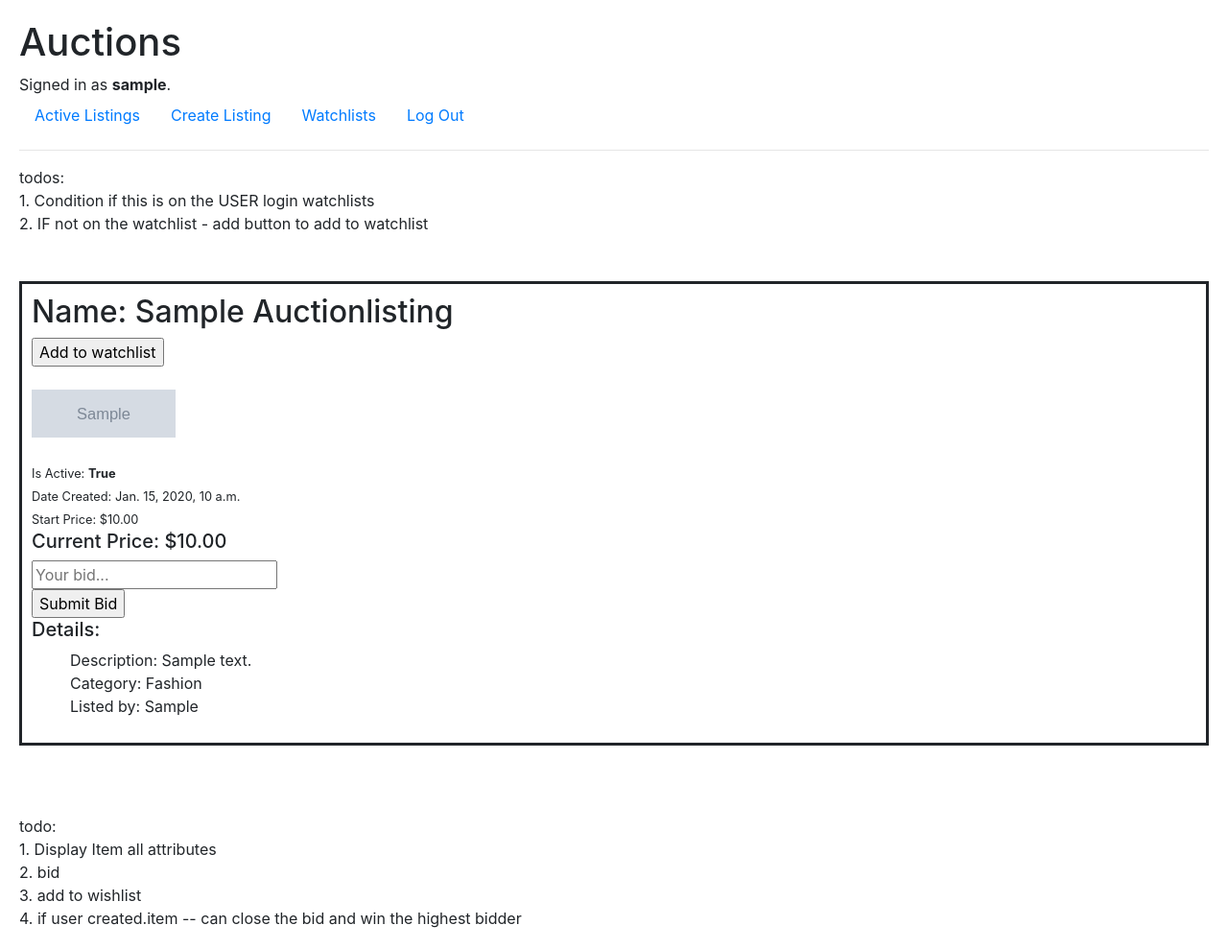
After one commit to cloydbalongkit1/commerse_django, a Django app: page /listed_item/1 in a window 1280 px wide. The commit adds this page. Shown: the whole page at 96% size. Run offline with Django 3.2, Linux system fonts and the light colour scheme; a user stored in the database is signed in; tables that the repository leaves empty hold one stand-in row (values such as "Sample post"); grey boxes marked "Sample" are stand-in pictures; some libraries are stand-ins or nearby versions.

Commit message:
watchlists add and remove and others

```diff
--- a/auctions/models.py
+++ b/auctions/models.py
@@ -1,28 +1,34 @@
 from django.contrib.auth.models import AbstractUser
 from django.db import models
 
+
+
+CHOICES = [('fashion', 'Fashion'),
+            ('toys', 'Toys'),
+            ('electronics', 'Electronics'),
+            ('home', 'Home')
+        ]
 
 
 class User(AbstractUser):
     pass
 
 
+
 class AuctionListing(models.Model):
     item_name = models.CharField(max_length=100)
-    image_url = models.URLField(max_length=255, blank=True)
-    category = models.CharField(max_length=50, blank=True, null=True,
-                                choices=[('fashion', 'Fashion'), ('toys', 'Toys'), ('electronics', 'Electronics'), ('home', 'Home')])
+    image_url = models.URLField(max_length=500, blank=True)
+    category = models.CharField(max_length=50, blank=True, null=True, choices=CHOICES)
     description = models.TextField()
-    starting_price = models.DecimalField(max_digits=12, decimal_places=2)
+    starting_price = models.DecimalField(max_digits=12, decimal_places=2, default=0)
     current_price = models.DecimalField(max_digits=12, decimal_places=2, default=0)
     date_created = models.DateTimeField(auto_now_add=True)
-    date_ending = models.DateTimeField()
+    date_ended = models.DateTimeField(blank=True, null=True)
+    active = models.BooleanField(default=True)
     created_by = models.ForeignKey(User, on_delete=models.CASCADE, related_name="auction_listings")
 
-
     def __str__(self):
-        return self.item_name
-
+        return f"{self.item_name} - > Start Price: {self.starting_price}"
 
     class Meta:
         verbose_name_plural = "Auction Listings"
@@ -30,15 +36,13 @@ class AuctionListing(models.Model):
 
 
 class Bids(models.Model):
-    auction_listing = models.ForeignKey(AuctionListing, on_delete=models.CASCADE, related_name="bids")
+    auction_item = models.ForeignKey(AuctionListing, on_delete=models.CASCADE, related_name="bids")
     bid_amount = models.DecimalField(max_digits=12, decimal_places=2)
     bid_by = models.ForeignKey(User, on_delete=models.CASCADE, related_name="bids")
     bid_time = models.DateTimeField(auto_now_add=True)
 
-
     def __str__(self):
-        return f"{self.bid_by.username}: {self.bid_amount}"
-
+        return f"{self.bid_by.username} - Amount: {self.bid_amount}"
 
     class Meta:
         verbose_name_plural = "Bids"
@@ -46,15 +50,26 @@ class Bids(models.Model):
 
 
 class Comments(models.Model):
-    comment = models.CharField(max_length=500)
+    commented_item = models.ForeignKey(AuctionListing, on_delete=models.CASCADE, related_name="comments")
     comment_by = models.ForeignKey(User, on_delete=models.CASCADE, related_name="comments")
+    comments = models.CharField(max_length=500)
     comment_time = models.DateTimeField(auto_now_add=True)
-    auction_listing = models.ForeignKey(AuctionListing, on_delete=models.CASCADE, related_name="comments")
-
 
     def __str__(self):
-        return f"{self.comment_by.username}: {self.comment}"
-
+        return f"Commented By: {self.comment_by}"
 
     class Meta:
         verbose_name_plural = "Comments"
+
+
+
+class WatchList(models.Model):
+    user = models.ForeignKey(User, on_delete=models.CASCADE, related_name="watchlists")
+    auction_item = models.ForeignKey(AuctionListing, on_delete=models.CASCADE, related_name="watchlists")
+    added_on = models.DateTimeField(auto_now_add=True)
+
+    def __str__(self):
+        return f"{self.user.username} - {self.auction_item.item_name}"
+
+    class Meta:
+        verbose_name_plural = "Watch Lists"
--- a/auctions/static/auctions/styles.css
+++ b/auctions/static/auctions/styles.css
@@ -12,6 +12,17 @@ img {
     height: 50px;
 }
 
+ul {
+    list-style: none;
+}
+
+
 .form-submit {
     margin-top: 5px;
 }
+
+
+.listing {
+    border: solid;
+    padding: 10px;
+}
--- a/auctions/templates/auctions/layout.html
+++ b/auctions/templates/auctions/layout.html
@@ -26,6 +26,9 @@
                 <li class="nav-item">
                     <a class="nav-link" href="{% url 'new_listing' %}">Create Listing</a>
                 </li>
+                <li class="nav-item"></li>
+                    <a class="nav-link" href="{% url 'watchlists' %}">Watchlists</a>
+                </li>
                 <li class="nav-item">
                     <a class="nav-link" href="{% url 'logout' %}">Log Out</a>
                 </li>
--- /dev/null
+++ b/auctions/templates/auctions/listed_item.html
@@ -0,0 +1,54 @@
+{% extends "auctions/layout.html" %}
+
+{% block body %}
+
+    todos: <br>
+    1. Condition if this is on the USER login watchlists <br>
+    2. IF not on the watchlist - add button to add to watchlist <br><br><br>
+
+    <div class="listing">
+        <h2>Name: {{ item.item_name.title }}</h2>
+
+        <form action="{% url 'watchlists' %}" method="post">
+            {% csrf_token %}
+            <input type="hidden" value="{{ item.id }}" name="item_id">
+            <input type="submit" value="Add to watchlist" name="add-to-watchlist">
+        </form>
+
+        <br>
+        <img src="{{ item.image_url }}" alt="{{ item.item_name }}"><br><br>
+        <small>Is Active: <strong>{{ item.active }}</strong></small><br>
+        <small>Date Created: {{ item.date_created }}</small><br>
+        <small>Start Price: ${{ item.starting_price }}</small>
+        <h5>Current Price: ${{ item.current_price }}</h5>
+
+        <form action="" method="post">
+            {% csrf_token %}
+            <input type="text" name="bid-amount" placeholder="Your bid..."><br>
+            <input type="submit" value="Submit Bid">
+        </form>
+
+        <h5>Details:</h5>
+        <ul>
+            <li>Description: {{ item.description }}</li>
+            <li>Category: {{ item.category.title }}</li>
+            <li>Listed by: {{ item.created_by.first_name.title }}</li>
+        </ul>
+
+    </div>
+
+
+
+
+        <br>
+        <br>
+        <br>
+        todo: <br>
+        1. Display Item all attributes <br>
+        2. bid <br>
+        3. add to wishlist <br>
+        4. if user created.item -- can close the bid and win the highest bidder <br>
+
+
+
+{% endblock %}
--- a/auctions/templates/auctions/new_listing.html
+++ b/auctions/templates/auctions/new_listing.html
@@ -1,6 +1,7 @@
 {% extends "auctions/layout.html" %}
 
 {% block body %}
+
     <div class="div_form">
         <h2>Create New Listings</h2>
 
@@ -12,5 +13,4 @@
 
     </div>
 
-
 {% endblock %}
--- a/auctions/urls.py
+++ b/auctions/urls.py
@@ -8,4 +8,7 @@ urlpatterns = [
     path("logout", views.logout_view, name="logout"),
     path("register", views.register, name="register"),
     path("new_listing", views.new_listing, name="new_listing"),
+    path("watchlists", views.watchlists, name="watchlists"),
+    path("remove_item", views.remove_item, name="remove_item"),
+    path("listed_item/<int:id>", views.listed_item, name="listed_item"),
 ]
--- a/auctions/views.py
+++ b/auctions/views.py
@@ -2,40 +2,82 @@ from django.contrib.auth import authenticate, login, logout
 from django.contrib.auth.decorators import login_required
 from django.db import IntegrityError
 from django.http import HttpResponse, HttpResponseRedirect
-from django.shortcuts import render
+from django.shortcuts import render, get_object_or_404, redirect
 from django.urls import reverse
+from django.contrib import messages
 
-from .models import User, AuctionListing, Bids, Comments
+from .models import User, AuctionListing, Bids, Comments, WatchList
 from .forms import CreateListing
 
 
 
 def index(request):
-    auction_listing = AuctionListing.objects.all()
-    print(auction_listing)
+    print(request.user.is_authenticated) # return true if user is logged in
+
+    auction_listings = AuctionListing.objects.all()[::-1]
     return render(request, "auctions/index.html", {
-        "items": auction_listing
+        "listings": auction_listings
     })
 
 
 
+@login_required
 def new_listing(request):
     if request.method == "POST":
         form = CreateListing(request.POST)
         if form.is_valid():
-            print(form.cleaned_data["title"])
-            print(form.cleaned_data["image_url"])
-            print(form.cleaned_data["starting_bid"])
-            print(form.cleaned_data["category"])
-            print(form.cleaned_data["description"])
-            print(form.cleaned_data["image_url"])
-
+            new_list = AuctionListing(
+                item_name = form.cleaned_data['item_name'],
+                image_url = form.cleaned_data['image_url'],
+                category = form.cleaned_data['category'],
+                description = form.cleaned_data['description'],
+                starting_price = form.cleaned_data['starting_bid'],
+                created_by = request.user
+                )
+            new_list.save()
             return HttpResponseRedirect(reverse("new_listing"))
 
     form = CreateListing
     return render(request, "auctions/new_listing.html", {
         "form": form,
     })
+
+
+
+@login_required
+def listed_item(request, id):
+    item = get_object_or_404(AuctionListing, id=id)
+    return render(request, 'auctions/listed_item.html', {
+        "item": item
+    })
+
+
+
+@login_required
+def watchlists(request):
+    if request.method == "POST":
+        auction_item = get_object_or_404(AuctionListing, id=request.POST.get('item_id'))
+        add_to = WatchList(user=request.user, auction_item=auction_item)
+        add_to.save()
+        messages.success(request, "Item added to your watchlist.")
+
+    watchlists = WatchList.objects.filter(user=request.user)
+    return render(request, 'auctions/watchlists.html', {
+        'watchlists': watchlists
+    })
+
+
+@login_required
+def remove_item(request):
+    if request.method == "POST":
+        auction_item = get_object_or_404(AuctionListing, id=request.POST.get('item_id'))
+        watchlist_item = WatchList.objects.filter(user=request.user, auction_item=auction_item).first()
+        if watchlist_item:
+            watchlist_item.delete()
+            messages.success(request, "Item removed from your watchlist.")
+        else:
+            messages.error(request, "Item not found in your watchlist.")
+        return HttpResponseRedirect(reverse("watchlists"))
 
 
 
@@ -59,9 +101,11 @@ def login_view(request):
         return render(request, "auctions/login.html")
 
 
+
 def logout_view(request):
     logout(request)
     return HttpResponseRedirect(reverse("index"))
+
 
 
 def register(request):
--- a/commerce/settings.py
+++ b/commerce/settings.py
@@ -120,3 +120,7 @@ USE_TZ = True
 # https://docs.djangoproject.com/en/3.0/howto/static-files/
 
 STATIC_URL = '/static/'
+
+
+
+DEFAULT_AUTO_FIELD = 'django.db.models.BigAutoField'
```
Also changed, not shown: auctions/forms.py (+8 -6 lines), auctions/templates/auctions/index.html (+24 -11 lines), auctions/templates/auctions/watchlists.html (added, +35 -0 lines), auctions/migrations/0004_alter_auctionlisting_date_ending_and_more.py (added), auctions/migrations/0005_user_watchlist.py (added), auctions/migrations/0006_rename_watchlist_user_watchlists.py (added), auctions/migrations/0007_alter_auctionlisting_id_alter_bids_id_and_more.py (added), auctions/migrations/0008_rename_date_ending_auctionlisting_date_ended_and_more.py (added).
